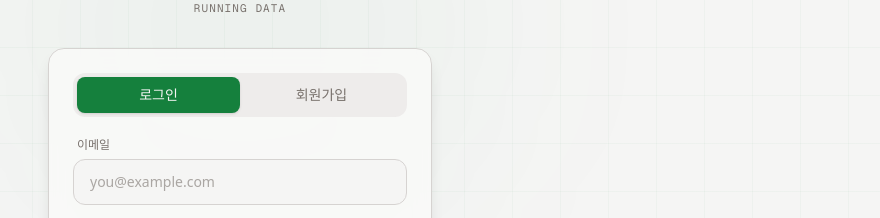
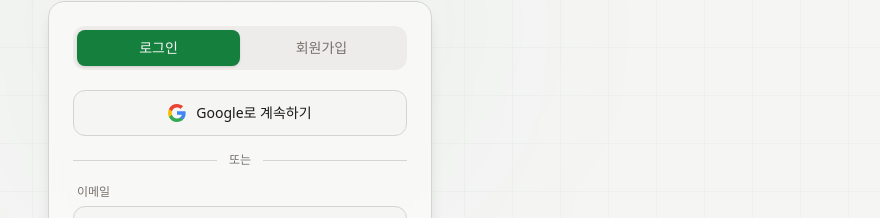
Before and after one commit to KAPUIST/You-Stopped, a Next.js app: page /login in a window 1280 px wide. Shown: the part 241-459 px from the top of the page, without its empty margins (400-1280 px from the left). Built offline with nearby package versions, Linux system fonts and the light colour scheme; no server answers.

Commit message:
feat: Google OAuth 로그인 버튼 추가

```diff
--- a/src/app/login/page.tsx
+++ b/src/app/login/page.tsx
@@ -268,6 +268,35 @@ export default function LoginPage() {
                 </button>
               </div>
 
+              {/* Google OAuth */}
+              <button
+                type="button"
+                onClick={async () => {
+                  await supabase.auth.signInWithOAuth({
+                    provider: "google",
+                    options: {
+                      redirectTo: `${window.location.origin}/auth/confirm`,
+                    },
+                  });
+                }}
+                className="flex items-center justify-center gap-2.5 w-full rounded-xl border border-border bg-background px-4 py-3 text-sm font-medium text-foreground transition-all hover:bg-card-hover active:scale-[0.98] mb-4"
+              >
+                <svg width="18" height="18" viewBox="0 0 18 18" xmlns="http://www.w3.org/2000/svg">
+                  <path d="M17.64 9.2c0-.637-.057-1.251-.164-1.84H9v3.481h4.844a4.14 4.14 0 01-1.796 2.716v2.259h2.908c1.702-1.567 2.684-3.875 2.684-6.615z" fill="#4285F4"/>
+                  <path d="M9 18c2.43 0 4.467-.806 5.956-2.18l-2.908-2.259c-.806.54-1.837.86-3.048.86-2.344 0-4.328-1.584-5.036-3.711H.957v2.332A8.997 8.997 0 009 18z" fill="#34A853"/>
+                  <path d="M3.964 10.71A5.41 5.41 0 013.682 9c0-.593.102-1.17.282-1.71V4.958H.957A8.996 8.996 0 000 9c0 1.452.348 2.827.957 4.042l3.007-2.332z" fill="#FBBC05"/>
+                  <path d="M9 3.58c1.321 0 2.508.454 3.44 1.345l2.582-2.58C13.463.891 11.426 0 9 0A8.997 8.997 0 00.957 4.958L3.964 7.29C4.672 5.163 6.656 3.58 9 3.58z" fill="#EA4335"/>
+                </svg>
+                Google로 계속하기
+              </button>
+
+              {/* Divider */}
+              <div className="flex items-center gap-3 mb-4">
+                <div className="flex-1 h-px bg-border" />
+                <span className="text-xs text-muted">또는</span>
+                <div className="flex-1 h-px bg-border" />
+              </div>
+
               <form onSubmit={handleSubmit} className="flex flex-col gap-3">
                 <div>
                   <label className="block text-xs text-muted mb-1.5 ml-1">
```
